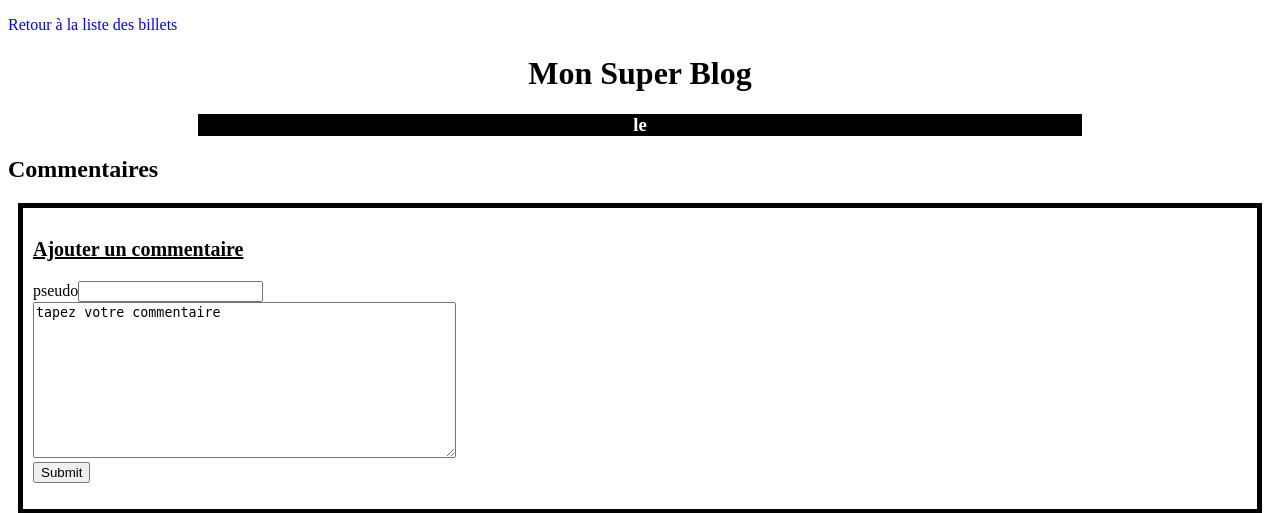
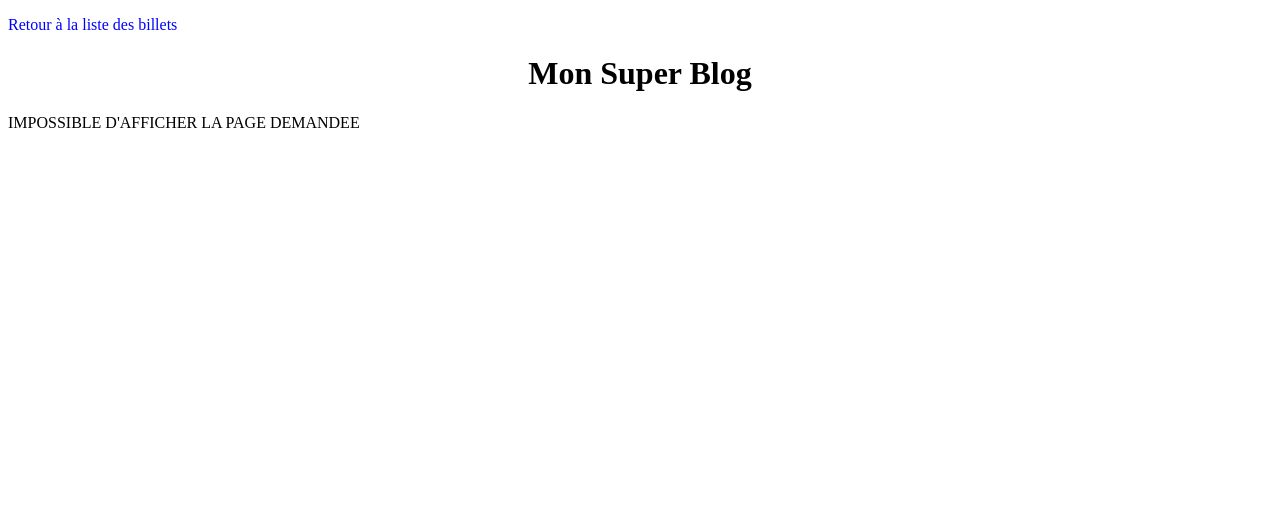
Before and after one commit to aszvii/OCRprojet4, a PHP site: page /commentaires.php?billet= in a window 1280 px wide. Shown: the top 513 px of the page. Run offline with PHP 8.4, Linux system fonts and the light colour scheme; tables that the repository leaves empty or names only in its code hold one stand-in row (values such as "Sample post"); some libraries are stand-ins or nearby versions.

Commit message:
Aller plus loin: 'Vérifier si le billet existe sur la page des commentaires'

```diff
--- a/commentaires.php
+++ b/commentaires.php
@@ -42,11 +42,15 @@
 			$reponse->execute(array($_GET['billet']));
 			$donnees=$reponse->fetch();
 
+			//si l'id du billet demandé existe, on affiche la page
+			if(!empty($donnees))
+			{
 
 			echo 	'<div id="news">'.
-			   		'<h3>'. htmlspecialchars($donnees['titre']). 'le' .($donnees['date_creation_fr']). '</h3>
+			   		'<h3>'. htmlspecialchars($donnees['titre']). ' le ' .($donnees['date_creation_fr']). '</h3>
 				 	<p>'. htmlspecialchars($donnees['contenu']). '</p>'.
 				 	'</div>';
+
 
 			echo '<h2>Commentaires</h2>';
 
@@ -84,7 +88,15 @@
 					<label for="pseudo">pseudo</label><input type="text" name="pseudo" id="pseudo" /><br/>
 					<textarea name="message" id="message" rows="10" cols="50">tapez votre commentaire</textarea><br/>
 					<input type="submit" name="envoyer" />
-				</p>'
+				</p>';
+			}
+
+			//sinon on alerte le visiteur d'une erreur
+			else{
+				echo 'IMPOSSIBLE D\'AFFICHER LA PAGE DEMANDEE';
+			}
+
+
 
 			?>
 
```
